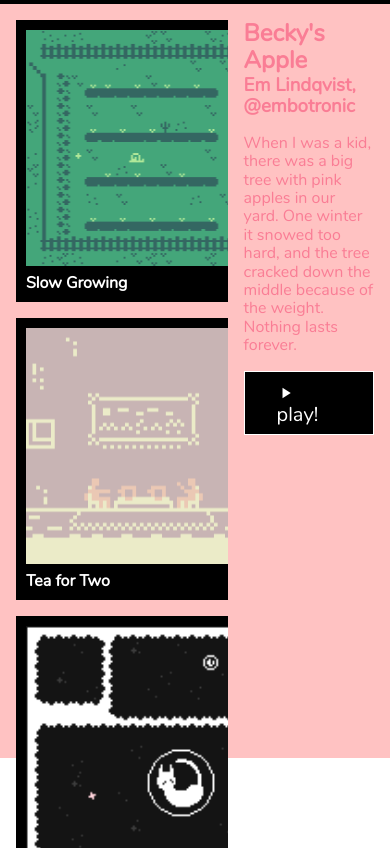
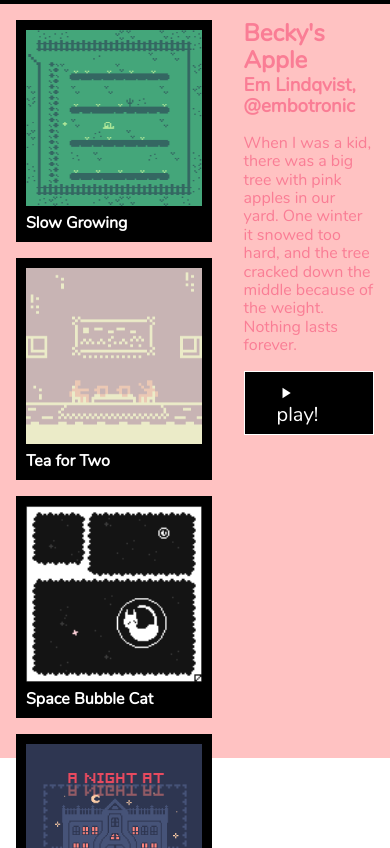
Before and after one commit to E-beth/pixelpop_launcher, an Electron app: page src/index.html in a window 390 px wide. Shown: the part 86-934 px from the top of the page. Drawn offline with Linux system fonts and the light colour scheme.

Commit message:
better responsive grid for intended monitor sizes

```diff
--- a/src/style/style.css
+++ b/src/style/style.css
@@ -127,9 +127,15 @@ body {
 	flex: 3;
 	height: 100%;
 	display: grid;
-	grid-template-columns: repeat(auto-fill, minmax(256px, 1fr));
 	grid-gap: 1rem;
 	grid-auto-rows: min-content;
+	grid-template-columns: repeat(4, 1fr);
+}
+
+@media only screen and (max-width: 50rem) {
+	#game_select {
+		grid-template-columns: repeat(auto-fill, minmax(128px, 1fr));
+	}
 }
 
 #game_info {
@@ -225,6 +231,8 @@ body {
 	padding: 0.5rem;
 	border: solid 2px black;
 	contain: content;
+	display: flex;
+	flex-direction: column;
 }
 
 .game_card>*:not(:last-child) {
```
